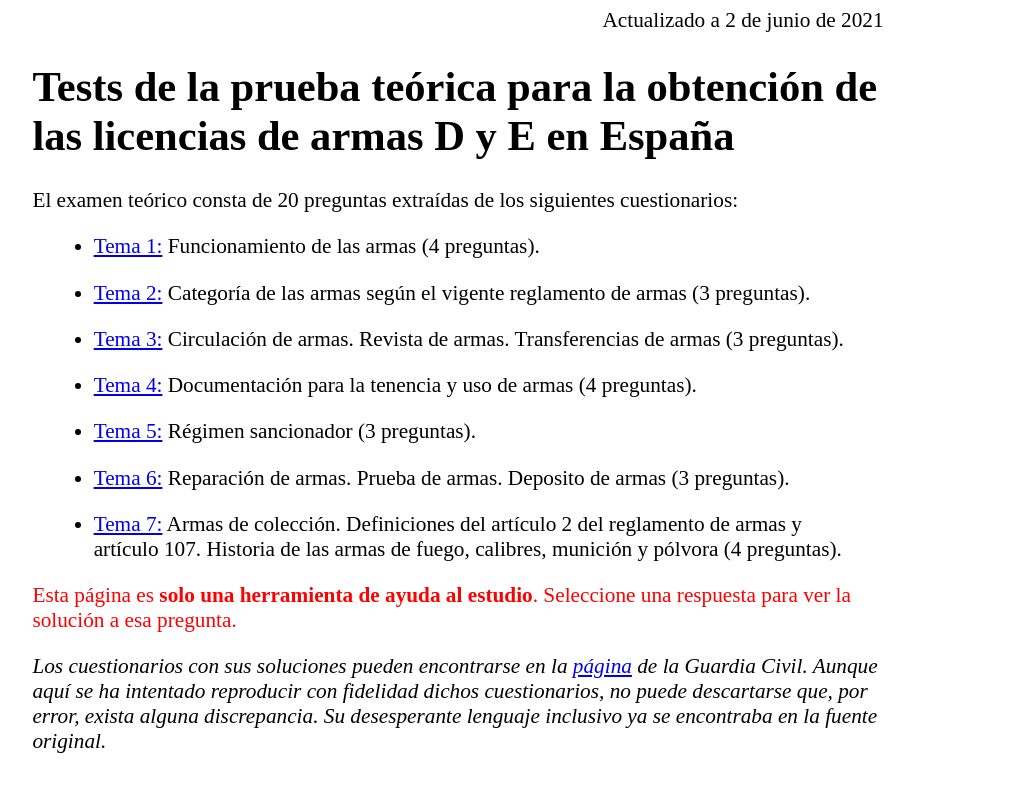
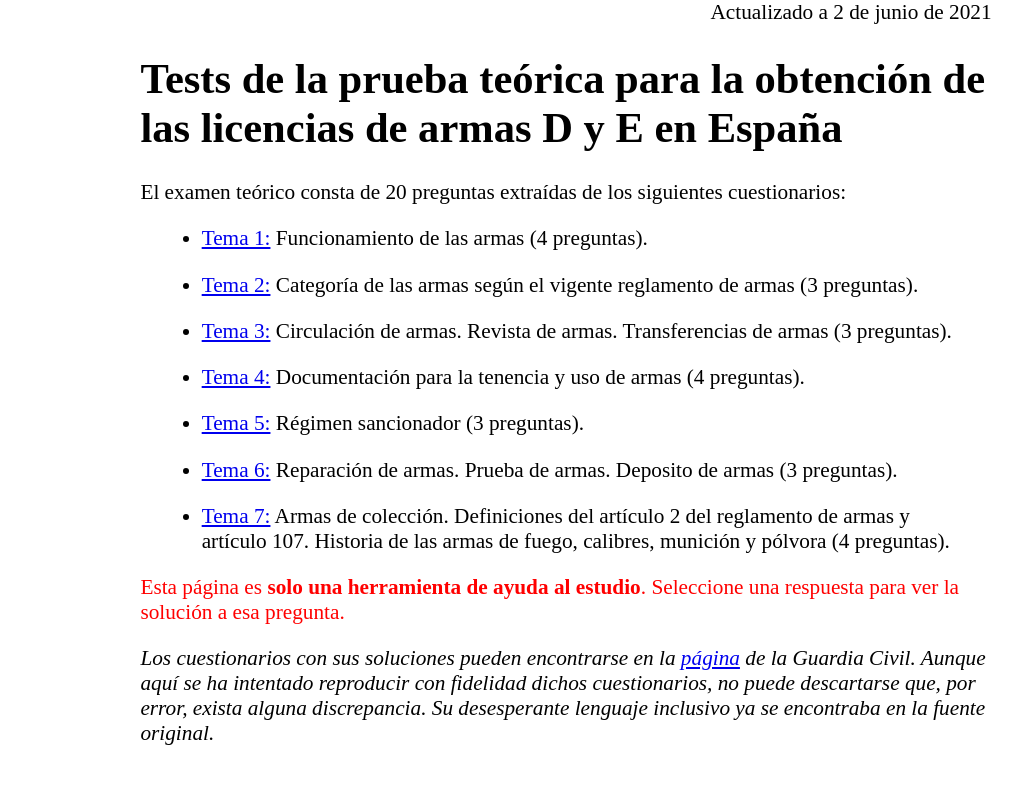
Before and after one commit to calipedes/inermes, a plain HTML site: page index.html in a window 1280 px wide. Shown: the whole page, without its empty margins (74-1096 px from the left). Drawn offline with Linux system fonts and the light colour scheme.

Commit message:
Add files via upload

```diff
--- a/styles.css
+++ b/styles.css
@@ -1,6 +1,5 @@
  body {
-   margin-right: 5em;
-   margin-left: 5em;
+   margin: auto;
    max-width: 40em;
    font-size: 133%;
  }
```
